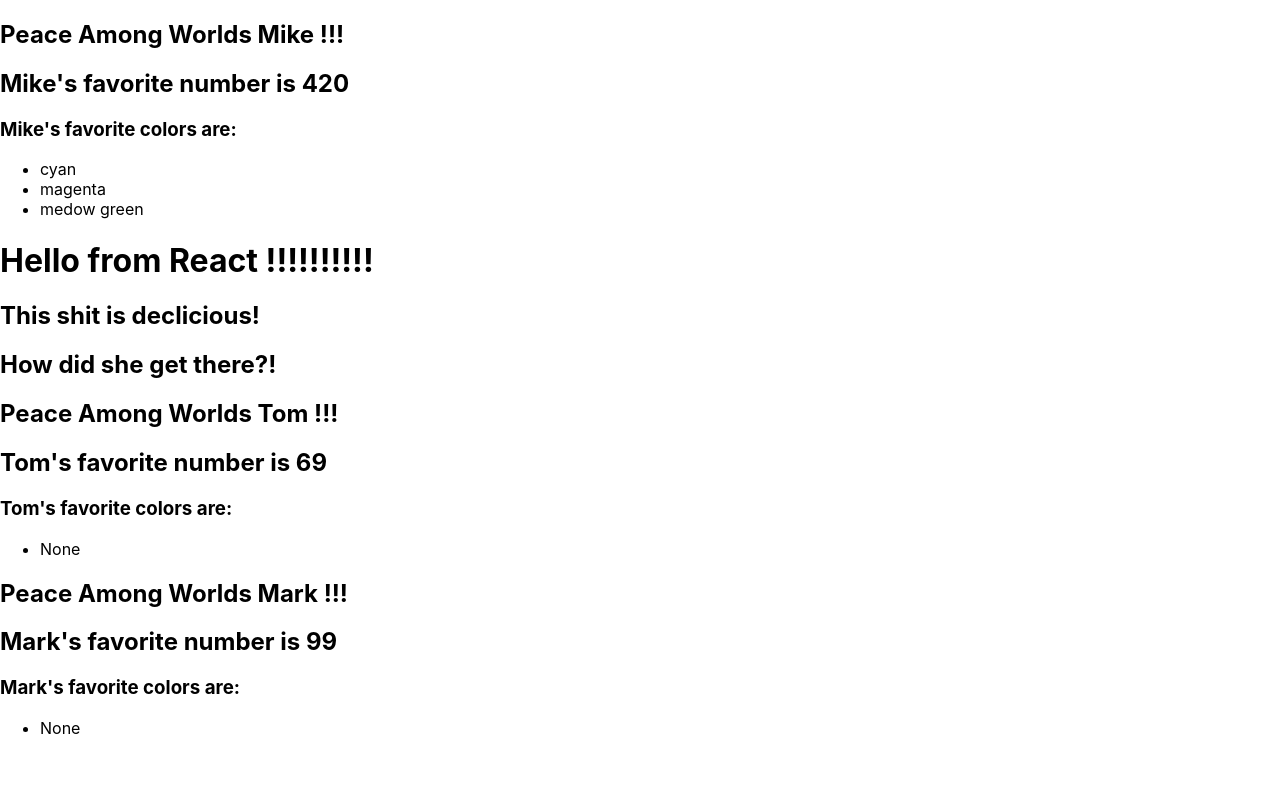
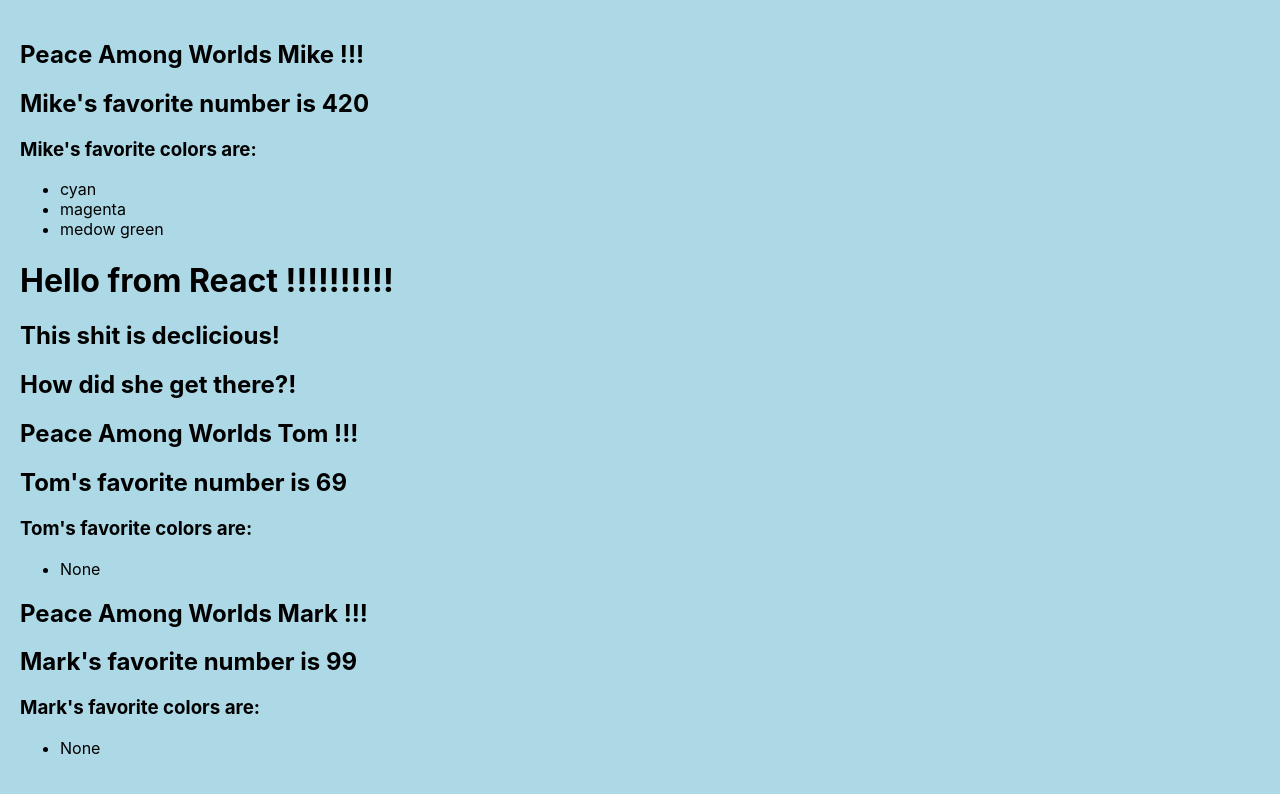
Before and after one commit to mcstagg/learning-react, a React (Create React App) app: page / in a window 1280 px wide. Built offline with nearby package versions, Linux system fonts and the light colour scheme.

Commit message:
Showed styling for React components

```diff
--- a/src/App.js
+++ b/src/App.js
@@ -3,8 +3,19 @@
 import { Greeting } from './Greeting';
 
 const App = () => {
+
+  const styles = {
+    container: {
+      padding: 20,
+      backgroundColor: new Date().getSeconds() % 2 == 0 ? "lightblue" : "pink"
+    }
+  };
+
   return (
-    <>
+    <div
+      style={styles.container}
+    >
+
     <Greeting name="Mike" favNumber={420} favColors={["cyan", "magenta", "medow green", "cyan"]} />
     <h1>
       Hello from React !!!!!!!!!!
@@ -14,7 +25,7 @@
     <Greeting name="Tom" favNumber={69} />
     <Greeting name="Mark" favNumber={99} />
     {/* <Greeting name="Travis" favNumber={710} /> */}
-    </>
+    </div>
   );
 }
 
```
